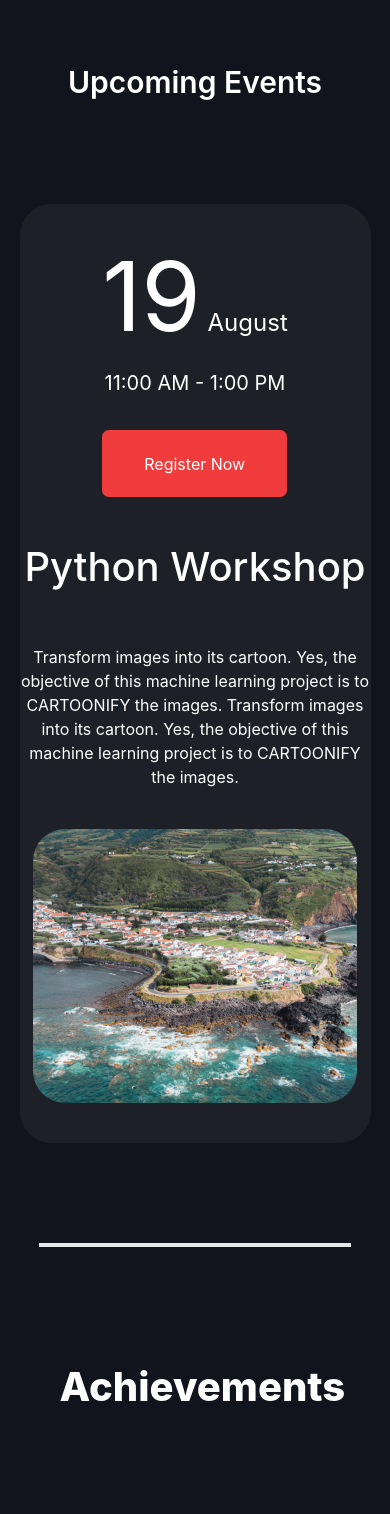
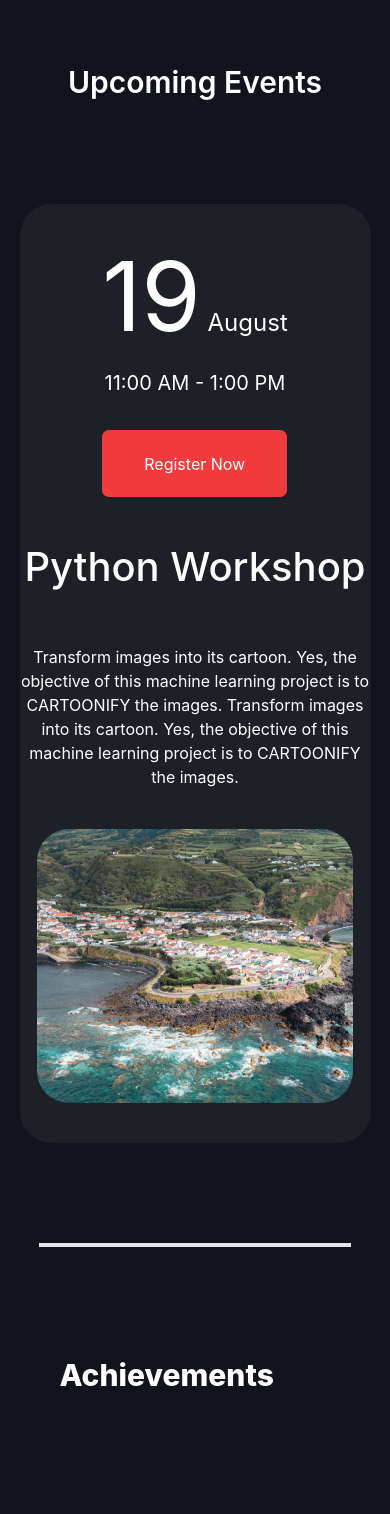
Before and after one commit to Ashuu02/isa-website, a React (Create React App) app: page / in a window 390 px wide. Shown: the top 1514 px of the page. Built offline with nearby package versions, Linux system fonts and the light colour scheme; grey boxes are pictures that could not be loaded.

Commit message:
minor changes and bug fixes

```diff
--- a/src/components/Achievements.jsx
+++ b/src/components/Achievements.jsx
@@ -10,7 +10,9 @@ const Achievements = () => {
             <div className="flex md:flex-row flex-col justify-between items-center lg:items-stretch relative w-[90%] max-w-[1185px] rounded-[2rem] mt-[40px] ">
                {/* Column 1 */}
                 <div className="text-white mt-[0] w-full md:w-auto">
-                <h1 className="h-[75px] md:w-[526px] w-[100px] text-white md:text-[56px] text-[40px] font-extrabold m-10 mb-[150px] md:mb-[180px] text-left md:text-left">Achievements</h1>
+                <h1 className="h-[75px] md:w-[526px] w-[75px] text-white md:text-[56px] text-3xl font-extrabold m-10 mb-[150px] md:mb-[180px] text-center md:text-left">
+                    Achievements
+                </h1>
                     <div className=" md:w-[494px] h-[330px] w-full flex flex-col my-auto left-0 items-center bg-[#1E2028] rounded-[2rem] md:m-10">
                         <img src="https://media.sproutsocial.com/uploads/2017/02/10x-featured-social-media-image-size.png" className="h-[185px] w-[183px] rounded-full relative top-[-20%]"></img>
                         <h1 className="w-[297px] h-[28px] text-center font-extrabold text-[28px] relative top-[-15%]">
--- a/src/components/UpcomingEvents.jsx
+++ b/src/components/UpcomingEvents.jsx
@@ -23,7 +23,7 @@ const UpcomingEvents = () => {
               </p>
             </div>
             {/* Image */}
-            <div className="bg-hero h-[274px] w-[324px] m-10 rounded-[2rem]"></div>
+            <div className="bg-hero h-[274px] md:w-[324px] w-[90%] bg-no-repeat self-center m-10 rounded-[2rem]"></div>
         </div>
       </div>
     </>
```
